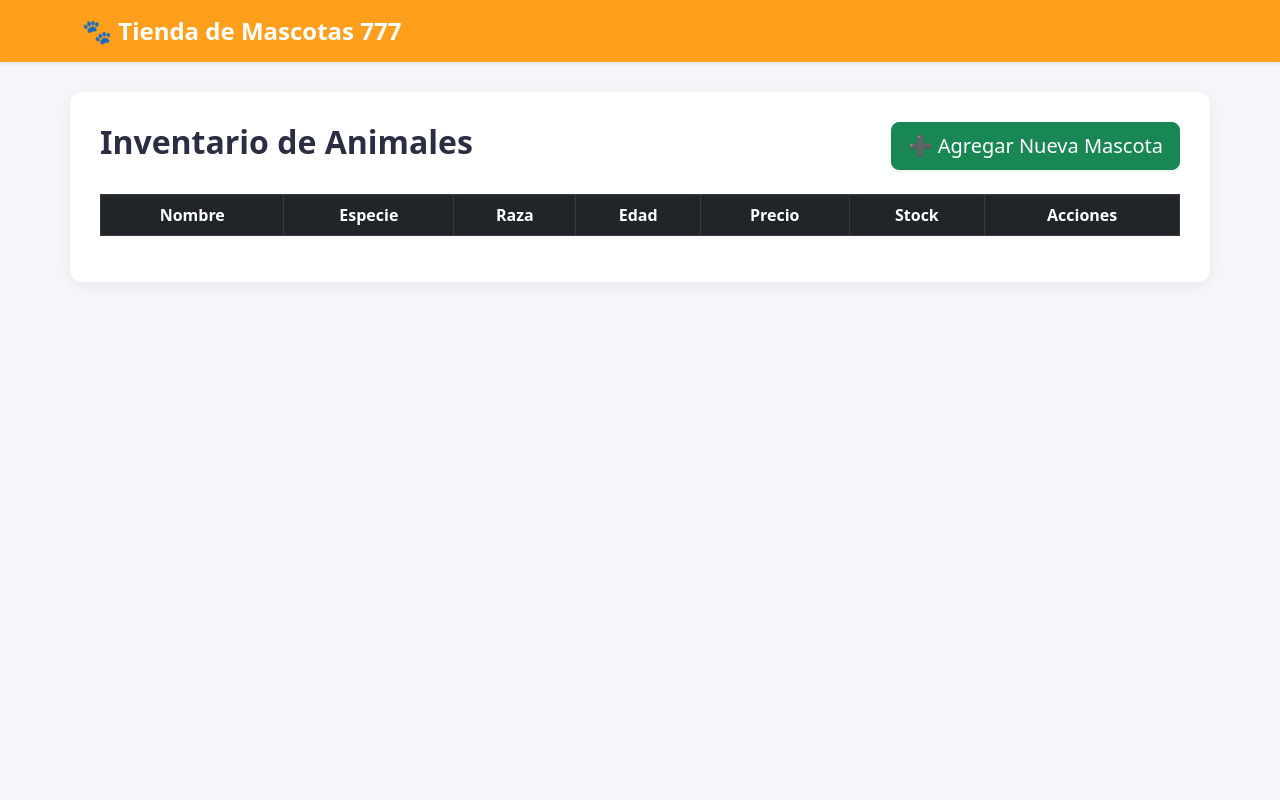
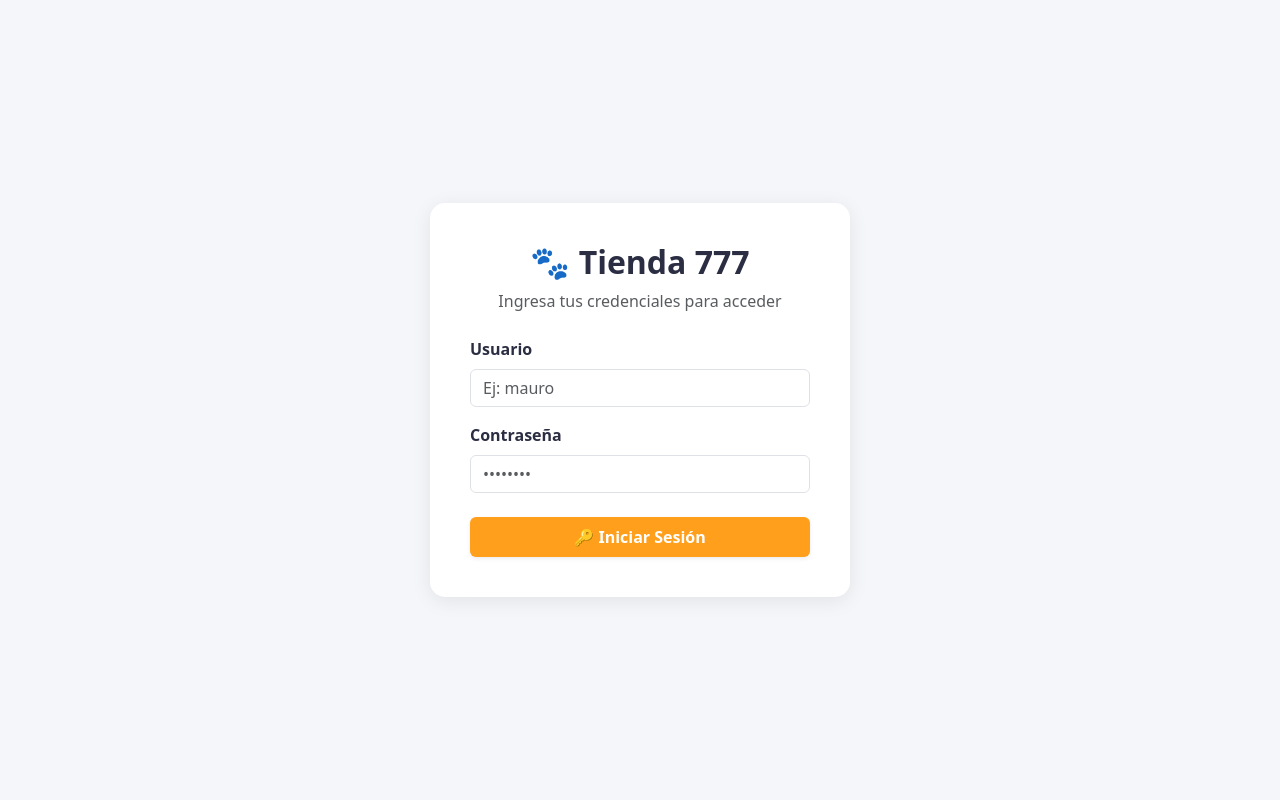
Before and after one commit to Mammamia-lol/tienda_mascotas777, a Django app: page / in a window 1280 px wide. Run offline with Django 5.2, Linux system fonts and the light colour scheme; lists and menus that the app fills with data are empty.

Commit message:
Completado login profesional, API REST por token y vistas de tienda

```diff
--- a/Mascota/urls.py
+++ b/Mascota/urls.py
@@ -1,7 +1,11 @@
 from django.contrib import admin
 from django.urls import path, include
+from rest_framework.authtoken import views as authtoken_views # <-- Importamos la herramienta de tokens
 
 urlpatterns = [
     path('admin/', admin.site.urls),
-    path('', include('mascotasapp.urls')),
+    path('', include('mascotasapp.urls')), # Aquí viven tus HTML de la Eva 2
+
+    # Nueva ruta de la API para que tu Login solicite el Token de acceso:
+    path('api/token/', authtoken_views.obtain_auth_token, name='api_token_auth'),
 ]
--- a/mascotasapp/__init__.py
+++ b/mascotasapp/__init__.py
@@ -0,0 +1,2 @@
+import pymysql
+pymysql.install_as_MySQLdb()
--- a/mascotasapp/templates/mascotasapp/inicio.html
+++ b/mascotasapp/templates/mascotasapp/inicio.html
@@ -3,23 +3,13 @@
 <head>
     <meta charset="UTF-8">
     <meta name="viewport" content="width=device-width, initial-scale=1">
-    <title>Tienda de Mascotas 777</title>
-
+    <title>Inventario - Tienda de Mascotas 777</title>
     <link href="https://cdn.jsdelivr.net/npm/bootstrap@5.3.0/dist/css/bootstrap.min.css" rel="stylesheet">
 
-
     <style>
-        body {
-            background-color: #f4f6f9;
-        }
-        .navbar-pet {
-            background-color: #ff9f1c;
-        }
-        .navbar-brand {
-            color: white !important;
-            font-weight: bold;
-            font-size: 1.5rem;
-        }
+        body { background-color: #f4f6f9; }
+        .navbar-pet { background-color: #ff9f1c; }
+        .navbar-brand { color: white !important; font-weight: bold; font-size: 1.5rem; }
         .panel-blanco {
             background: white;
             padding: 30px;
@@ -31,24 +21,20 @@
 </head>
 <body>
 
-
     <nav class="navbar navbar-pet mb-4 shadow-sm">
-        <div class="container">
+        <div class="container d-flex justify-content-between">
             <a class="navbar-brand" href="#">🐾 Tienda de Mascotas 777</a>
+            <button onclick="localStorage.removeItem('token'); window.location.href='{% url 'inicio' %}';" class="btn btn-outline-light btn-sm fw-bold">Cerrar Sesión</button>
         </div>
     </nav>
 
-
     <div class="container panel-blanco">
-
         <div class="d-flex justify-content-between align-items-center mb-4">
             <h2 style="color: #2b2d42; font-weight: bold;">Inventario de Animales</h2>
-
             <a href="{% url 'crear_mascota' %}" class="btn btn-success btn-lg shadow-sm">
                 ➕ Agregar Nueva Mascota
             </a>
         </div>
-
 
         <div class="table-responsive">
             <table class="table table-hover table-bordered align-middle text-center">
@@ -75,7 +61,6 @@
                             <span class="badge bg-info text-dark">{{ mascota.stock }} en tienda</span>
                         </td>
                         <td>
-
                             <a href="{% url 'editar_mascota' mascota.id %}" class="btn btn-warning btn-sm">✏️ Editar</a>
                             <a href="{% url 'eliminar_mascota' mascota.id %}" class="btn btn-danger btn-sm">🗑️ Eliminar</a>
                         </td>
@@ -84,7 +69,6 @@
                 </tbody>
             </table>
         </div>
-
     </div>
 
 </body>
--- /dev/null
+++ b/mascotasapp/templates/mascotasapp/login.html
@@ -0,0 +1,91 @@
+<!DOCTYPE html>
+<html lang="es">
+<head>
+    <meta charset="UTF-8">
+    <meta name="viewport" content="width=device-width, initial-scale=1">
+    <title>Iniciar Sesión - Tienda de Mascotas 777</title>
+    <link href="https://cdn.jsdelivr.net/npm/bootstrap@5.3.0/dist/css/bootstrap.min.css" rel="stylesheet">
+
+    <style>
+        body {
+            background-color: #f4f6f9;
+            height: 100vh;
+            display: flex;
+            align-items: center;
+            justify-content: center;
+        }
+        .login-card {
+            background: white;
+            padding: 40px;
+            border-radius: 15px;
+            box-shadow: 0 4px 20px rgba(0,0,0,0.08);
+            width: 100%;
+            max-width: 420px;
+        }
+        .btn-pet {
+            background-color: #ff9f1c;
+            border: none;
+            color: white;
+            font-weight: bold;
+        }
+        .btn-pet:hover {
+            background-color: #e88d10;
+            color: white;
+        }
+    </style>
+</head>
+<body>
+
+    <div class="login-card">
+        <div class="text-center mb-4">
+            <h2 style="color: #2b2d42; font-weight: bold;">🐾 Tienda 777</h2>
+            <p class="text-muted">Ingresa tus credenciales para acceder</p>
+        </div>
+
+        <form id="loginForm">
+            <div class="mb-3">
+                <label class="form-label fw-bold" style="color: #2b2d42;">Usuario</label>
+                <input type="text" class="form-control" name="username" placeholder="Ej: mauro" required>
+            </div>
+
+            <div class="mb-4">
+                <label class="form-label fw-bold" style="color: #2b2d42;">Contraseña</label>
+                <input type="password" class="form-control" name="password" placeholder="••••••••" required>
+            </div>
+
+            <button type="submit" class="btn btn-pet w-100 py-2 shadow-sm">
+                🔑 Iniciar Sesión
+            </button>
+        </form>
+    </div>
+
+    <script>
+    document.getElementById("loginForm").addEventListener("submit", function(event) {
+        event.preventDefault();
+
+        const formData = new FormData(this);
+
+        fetch("/api/token/", {
+            method: "POST",
+            body: formData
+        })
+        .then(response => {
+            if (!response.ok) throw new Error("Credenciales incorrectas");
+            return response.json();
+        })
+        .then(data => {
+            if (data.token) {
+                localStorage.setItem("token", data.token);
+                alert("¡Sesión iniciada con éxito!");
+                window.location.href = "{% url 'listar_mascotas' %}";
+            }
+        })
+        .catch(error => {
+            alert("Error: Usuario o contraseña incorrectos.");
+            console.error(error);
+        });
+    });
+    </script>
+
+</body>
+</html>
--- a/mascotasapp/urls.py
+++ b/mascotasapp/urls.py
@@ -7,4 +7,7 @@ urlpatterns = [
     path('crear/', views.crear_mascota, name='crear_mascota'),
     path('editar/<int:id>/', views.editar_mascota, name='editar_mascota'),
     path('eliminar/<int:id>/', views.eliminar_mascota, name='eliminar_mascota'),
+
+    # --- NUEVA RUTA PARA LA API ---
+    path('api/mascotas/', views.api_mascotas, name='api_mascotas'),
 ]
--- a/mascotasapp/views.py
+++ b/mascotasapp/views.py
@@ -2,14 +2,20 @@ from django.shortcuts import render, redirect, get_object_or_404
 from .models import Mascota
 from .forms import MascotaForm
 
-# Vista principal
+# Importaciones para la API y la seguridad por Token
+from rest_framework.decorators import api_view, permission_classes
+from rest_framework.permissions import IsAuthenticated
+from rest_framework.response import Response
+from rest_framework import status
+from .serializers import MascotaSerializer
+
+# Vista principal ahora carga el Login profesional
 def inicio(request):
-    return render(request, 'mascotasapp/inicio.html')
+    return render(request, 'mascotasapp/login.html')
 
-# Vista para Leer (Read) - El inventario
+# Vista para Leer (Read) - El inventario de la tienda
 def listar_mascotas(request):
     mascotas = Mascota.objects.all()
-    # Enviamos los datos a inicio.html, ya que ahí pusiste la tabla del inventario
     return render(request, 'mascotasapp/inicio.html', {'mascotas': mascotas})
 
 # Vista para Crear (Create)
@@ -42,3 +48,19 @@ def eliminar_mascota(request, id):
         mascota.delete()
         return redirect('listar_mascotas')
     return render(request, 'mascotasapp/eliminar.html', {'mascota': mascota})
+
+# --- VISTA DE LA API PROTEGIDA POR TOKEN ---
+@api_view(['GET', 'POST'])
+@permission_classes([IsAuthenticated])
+def api_mascotas(request):
+    if request.method == 'GET':
+        mascotas = Mascota.objects.all()
+        serializer = MascotaSerializer(mascotas, many=True)
+        return Response(serializer.data)
+
+    elif request.method == 'POST':
+        serializer = MascotaSerializer(data=request.data)
+        if serializer.is_valid():
+            serializer.save()
+            return Response(serializer.data, status=status.HTTP_201_CREATED)
+        return Response(serializer.errors, status=status.HTTP_400_BAD_REQUEST)
```
Also changed, not shown: Mascota/settings.py (+4 -29 lines), mascotasapp/serializers.py (added, +13 -0 lines), mascotasapp/templates/mascotasapp/crear.html (+55 -2 lines).
